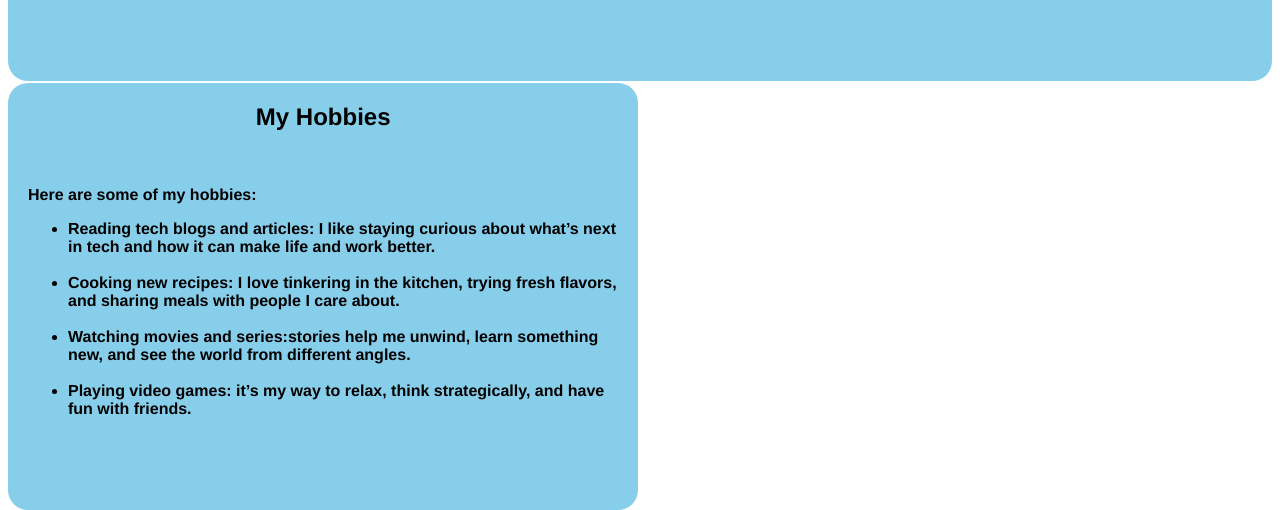
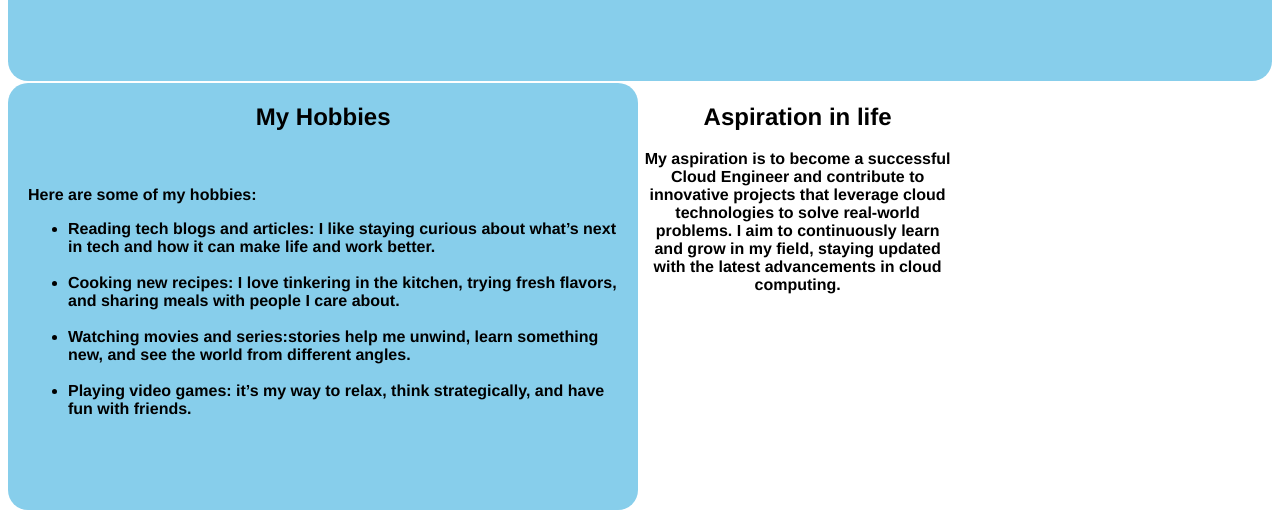
Before and after one commit to RealKingHubs/alt-css-grid-assignment, a plain HTML site: page index.html in a window 1280 px wide. Shown: the part 447-957 px from the top of the page. Drawn offline with Linux system fonts and the light colour scheme.

Commit message:
Add aspirations section to index.html
Added a main section with aspirations content.

```diff
--- a/index.html
+++ b/index.html
@@ -58,6 +58,22 @@
         </section>
       </aside>
 
+      <main>
+        <article>
+          <!--my aspirations-->
+          <h2>Aspiration in life</h2>
+        </article>
+
+        <section class="aspirations">
+          <p>
+            My aspiration is to become a successful Cloud Engineer and
+            contribute to innovative projects that leverage cloud technologies
+            to solve real-world problems. I aim to continuously learn and grow
+            in my field, staying updated with the latest advancements in cloud
+            computing.
+          </p>
+        </section>
+      </main>
     </div>
   </body>
 </html>
```
